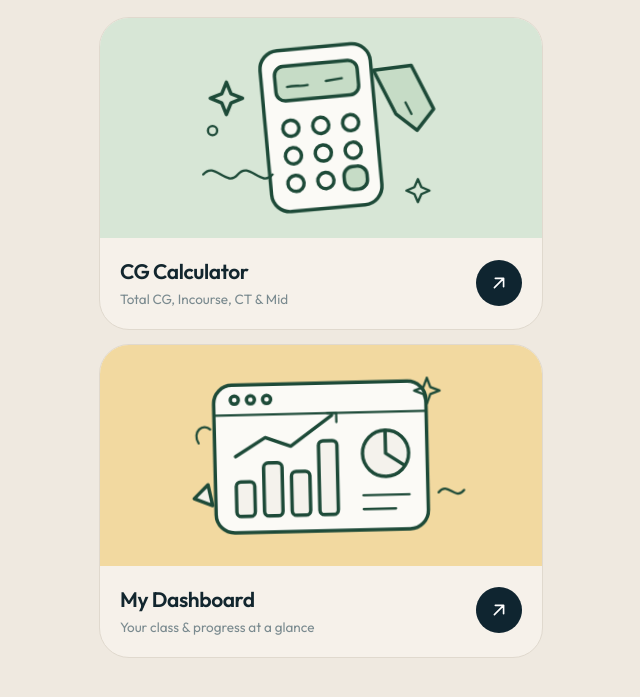
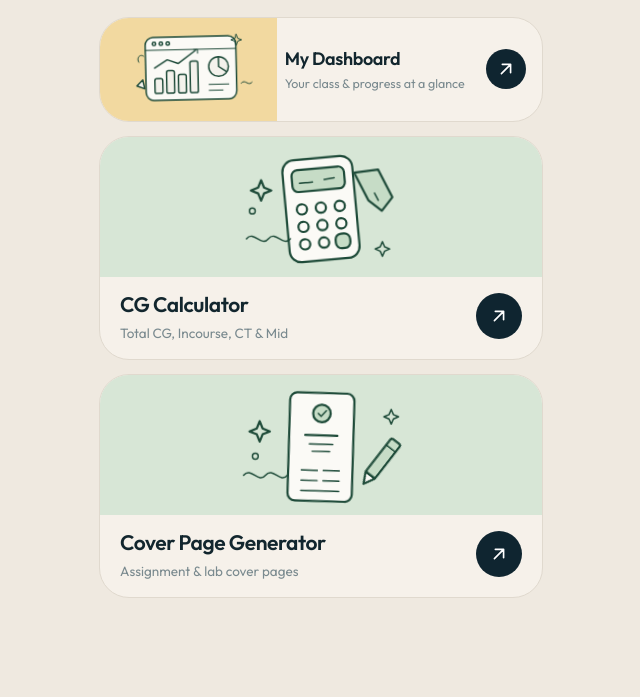
Before and after one commit to zihad1010/tools, a website: page public/index.html in a window 1280 px wide. Shown: the part 149-846 px from the top of the page, without its empty margins (319-959 px from the left). After the commit the page ends 800 px from the top, so only its background shows below. Drawn offline with Linux system fonts and the light colour scheme; no server answers.

Commit message:
Update index.html

```diff
--- a/public/index.html
+++ b/public/index.html
@@ -29,8 +29,38 @@
     <p class="page-sub">Pick a tool to get started.</p>
 
     <div class="tools">
-      <!-- Card 1: CG Calculator -->
-      <a id="calcCard" class="tool-card" href="calculator.html" target="_blank" rel="noopener">
+      <!-- Card 1: My Dashboard (top, compact) -->
+      <a id="dashCard" class="tool-card alt compact" href="/dashboard/">
+        <div class="tool-art">
+          <svg viewBox="0 0 260 170" class="doodle" role="img" aria-label="Doodle of a dashboard with charts and a checklist">
+            <g class="bob">
+              <rect class="fill" x="38" y="22" width="184" height="128" rx="16"/>
+              <path class="thin" d="M38 48h184"/><circle cx="56" cy="35" r="3.5"/><circle cx="70" cy="35" r="3.5"/><circle cx="84" cy="35" r="3.5"/>
+              <rect class="fill2" x="56" y="106" width="16" height="30" rx="4"/>
+              <rect class="fill2" x="80" y="90" width="16" height="46" rx="4"/>
+              <rect class="fill2" x="104" y="98" width="16" height="38" rx="4"/>
+              <rect class="fill2" x="128" y="72" width="16" height="64" rx="4"/>
+              <path d="M56 84l26-16 22 8 36-26" />
+              <path d="M126 50h8v8" class="thin" transform="translate(10 -2)"/>
+              <circle class="fill2" cx="186" cy="84" r="20"/><path d="M186 84V64M186 84l15 10"/>
+              <path class="thin" d="M166 120h40M166 132h28"/>
+            </g>
+            <g class="bob2">
+              <path d="M222 14l3 8 8 3-8 3-3 8-3-8-8-3 8-3z" class="thin"/>
+              <path d="M24 70c-6-10 4-18 10-12" class="thin"/>
+              <path class="fill2" d="M20 118l12-12 4 18z"/>
+            </g>
+            <path d="M232 112c8-10 14 8 22-2" class="thin"/>
+          </svg>
+        </div>
+        <div class="tool-body">
+          <div><h2>My Dashboard</h2><p>Your class &amp; progress at a glance</p></div>
+          <span class="tool-go"><svg class="ic" aria-hidden="true"><use href="#i-arrow"/></svg></span>
+        </div>
+      </a>
+
+      <!-- Card 2: CG Calculator -->
+      <a id="calcCard" class="tool-card short" href="calculator.html" target="_blank" rel="noopener">
         <div class="tool-art">
           <svg viewBox="0 0 260 170" class="doodle" role="img" aria-label="Doodle of a calculator with a pencil and stars">
             <g class="bob">
@@ -59,32 +89,36 @@
         </div>
       </a>
 
-      <!-- Card 2: My Dashboard -->
-      <a id="dashCard" class="tool-card alt" href="/dashboard/">
+      <!-- Card 3: Cover Page Generator -->
+      <a id="coverCard" class="tool-card short" href="#">
         <div class="tool-art">
-          <svg viewBox="0 0 260 170" class="doodle" role="img" aria-label="Doodle of a dashboard with charts and a checklist">
+          <svg viewBox="0 0 260 170" class="doodle" role="img" aria-label="Doodle of a cover page with a logo, title lines and a pencil">
             <g class="bob">
-              <rect class="fill" x="38" y="22" width="184" height="128" rx="16"/>
-              <path class="thin" d="M38 48h184"/><circle cx="56" cy="35" r="3.5"/><circle cx="70" cy="35" r="3.5"/><circle cx="84" cy="35" r="3.5"/>
-              <rect class="fill2" x="56" y="106" width="16" height="30" rx="4"/>
-              <rect class="fill2" x="80" y="90" width="16" height="46" rx="4"/>
-              <rect class="fill2" x="104" y="98" width="16" height="38" rx="4"/>
-              <rect class="fill2" x="128" y="72" width="16" height="64" rx="4"/>
-              <path d="M56 84l26-16 22 8 36-26" />
-              <path d="M126 50h8v8" class="thin" transform="translate(10 -2)"/>
-              <circle class="fill2" cx="186" cy="84" r="20"/><path d="M186 84V64M186 84l15 10"/>
-              <path class="thin" d="M166 120h40M166 132h28"/>
+              <rect class="fill" x="86" y="10" width="88" height="148" rx="10" transform="rotate(3 130 84)"/>
+              <g transform="rotate(3 130 84)">
+                <circle class="fill2" cx="130" cy="38" r="12"/>
+                <path class="thin" d="M125 38l4 4 7-8"/>
+                <path d="M108 68h44"/>
+                <path class="thin" d="M114 80h32M118 90h24"/>
+                <path class="thin" d="M104 116h22M134 116h22M104 130h22M134 130h22"/>
+                <path class="thin" d="M104 144h52"/>
+              </g>
             </g>
             <g class="bob2">
-              <path d="M222 14l3 8 8 3-8 3-3 8-3-8-8-3 8-3z" class="thin"/>
-              <path d="M24 70c-6-10 4-18 10-12" class="thin"/>
-              <path class="fill2" d="M20 118l12-12 4 18z"/>
+              <g transform="rotate(38 212 100)">
+                <rect class="fill2" x="204" y="66" width="16" height="58" rx="3"/>
+                <path class="fill" d="M204 124l8 15 8-15z"/>
+                <path class="thin" d="M204 78h16"/>
+              </g>
             </g>
-            <path d="M232 112c8-10 14 8 22-2" class="thin"/>
+            <path d="M46 44l4 10 10 4-10 4-4 10-4-10-10-4 10-4z"/>
+            <path d="M226 28l3 7 7 3-7 3-3 7-3-7-7-3 7-3z" class="thin"/>
+            <path class="thin" d="M24 118c10-12 20 12 30 0s20 12 30 0"/>
+            <circle cx="40" cy="92" r="4" class="thin"/>
           </svg>
         </div>
         <div class="tool-body">
-          <div><h2>My Dashboard</h2><p>Your class &amp; progress at a glance</p></div>
+          <div><h2>Cover Page Generator</h2><p>Assignment &amp; lab cover pages</p></div>
           <span class="tool-go"><svg class="ic" aria-hidden="true"><use href="#i-arrow"/></svg></span>
         </div>
       </a>
```
